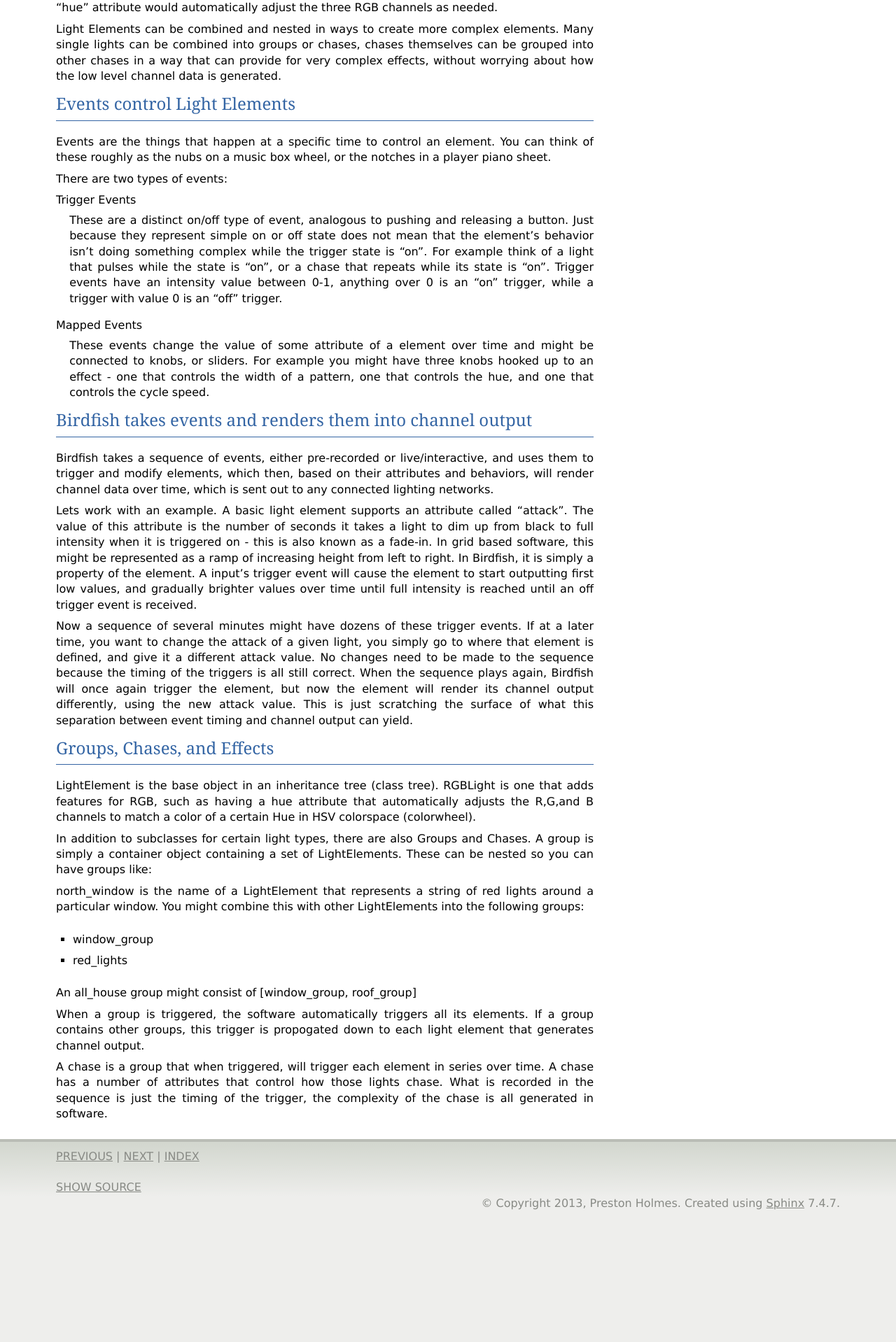
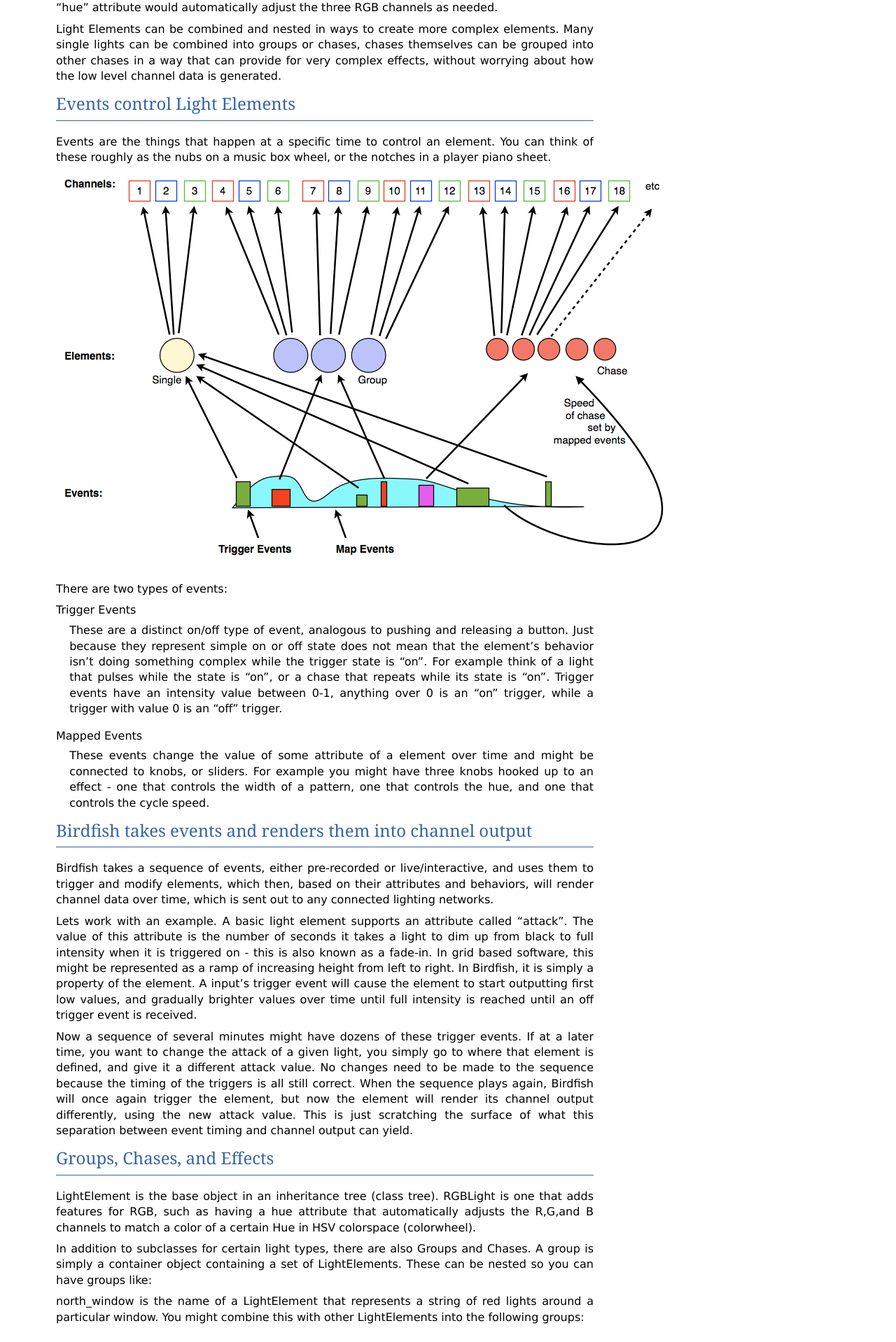
Before and after one commit to ptone/BirdFish, a Sphinx documentation site: the page built from docs/introduction.rst, in a window 1280 px wide. Shown: the part 846-2764 px from the top of the page at 70% size. Built offline with Sphinx 7.4.7, drawn with Linux system fonts in a browser that asks for light colours; before the commit the page ends 2587 px from its top, so only the background shows below that.

Commit message:
add concepts impage

```diff
--- a/docs/introduction.rst
+++ b/docs/introduction.rst
@@ -55,6 +55,8 @@
 Events are the things that happen at a specific time to control an element. You
 can think of these roughly as the nubs on a music box wheel, or the notches in
 a player piano sheet.
+
+.. image:: /images/concepts.png
 
 There are two types of events:
 
```
Also changed, not shown: docs/images/concepts.png (added).
